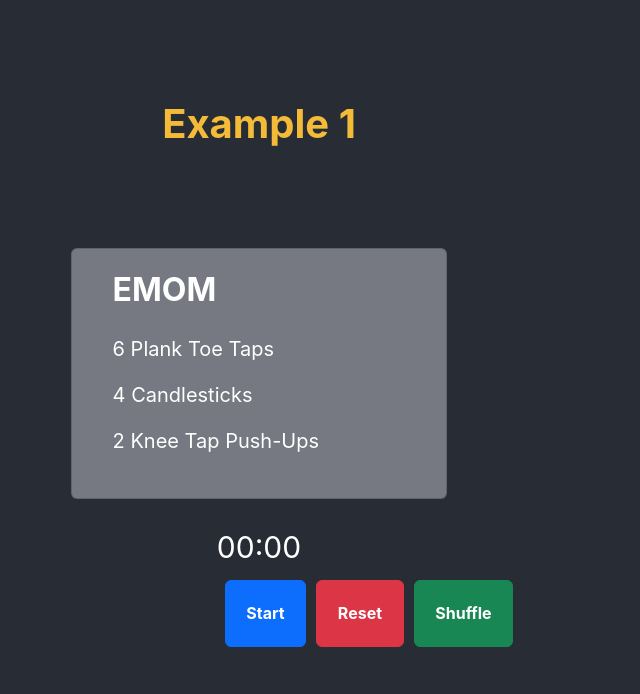
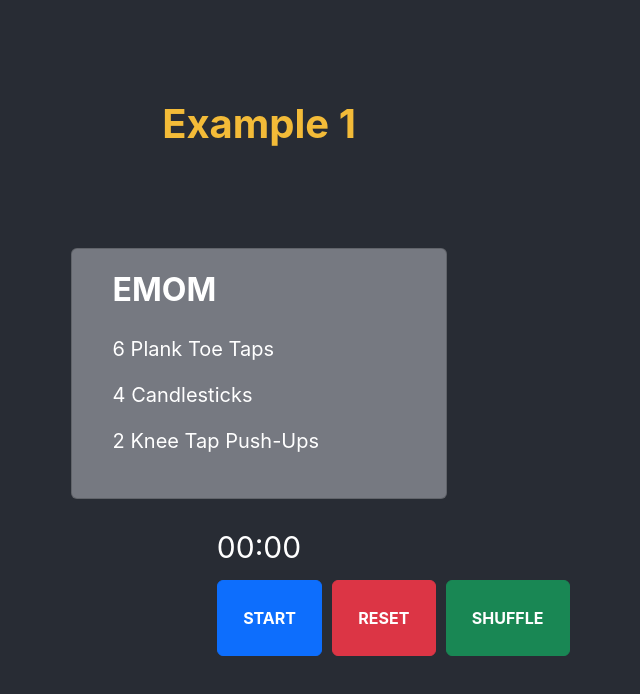
Before and after one commit to paty-oliveira/crossfit-wod-randomiser, a React (Create React App) app: page /crossfit-wod-randomiser/wod in a window 1280 px wide. Shown: the top 694 px of the page, without its empty margins (381-1021 px from the left). Built offline with nearby package versions, Linux system fonts and the light colour scheme.

Commit message:
Become buttons text uppercase

```diff
--- a/src/wod/buttons/Buttons.js
+++ b/src/wod/buttons/Buttons.js
@@ -18,10 +18,10 @@ export function Buttons(props) {
             <div className="col-5  mx-auto">
                 <div className="d-flex align-items-center justify-content-evenly timer-button-container">
                     <button onClick={startOrPauseTimer} type="button" className="btn btn-primary timer-button">
-                        {isActive ? "Pause" : "Start"}
+                        {isActive ? "PAUSE" : "START"}
                     </button>
-                    <button onClick={stopTimer} type="button" className="btn btn-danger timer-button">Reset</button>
-                    <button onClick={handleClickShuffleButton} type="button" className="btn btn-success timer-button">Shuffle</button>
+                    <button onClick={stopTimer} type="button" className="btn btn-danger timer-button">RESET</button>
+                    <button onClick={handleClickShuffleButton} type="button" className="btn btn-success timer-button">SHUFFLE</button>
                 </div>
             </div>
         </div>
```
